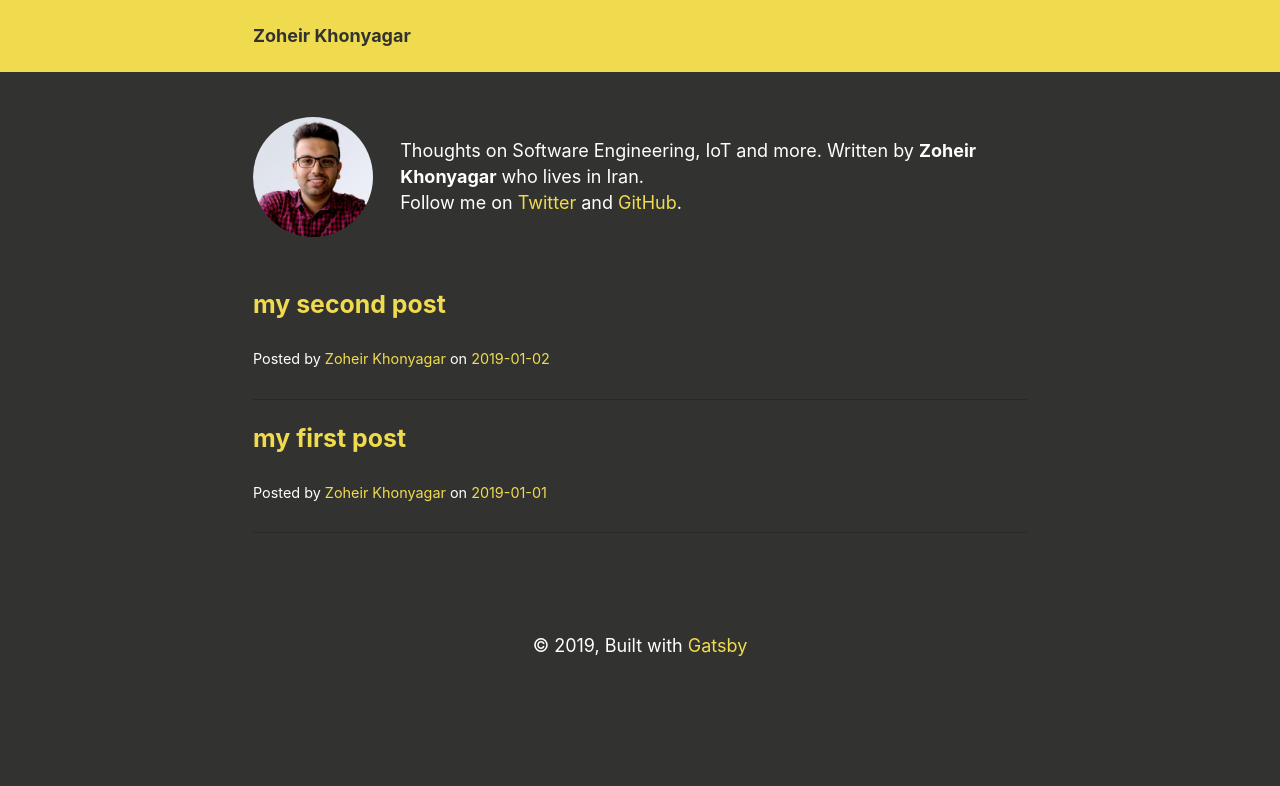
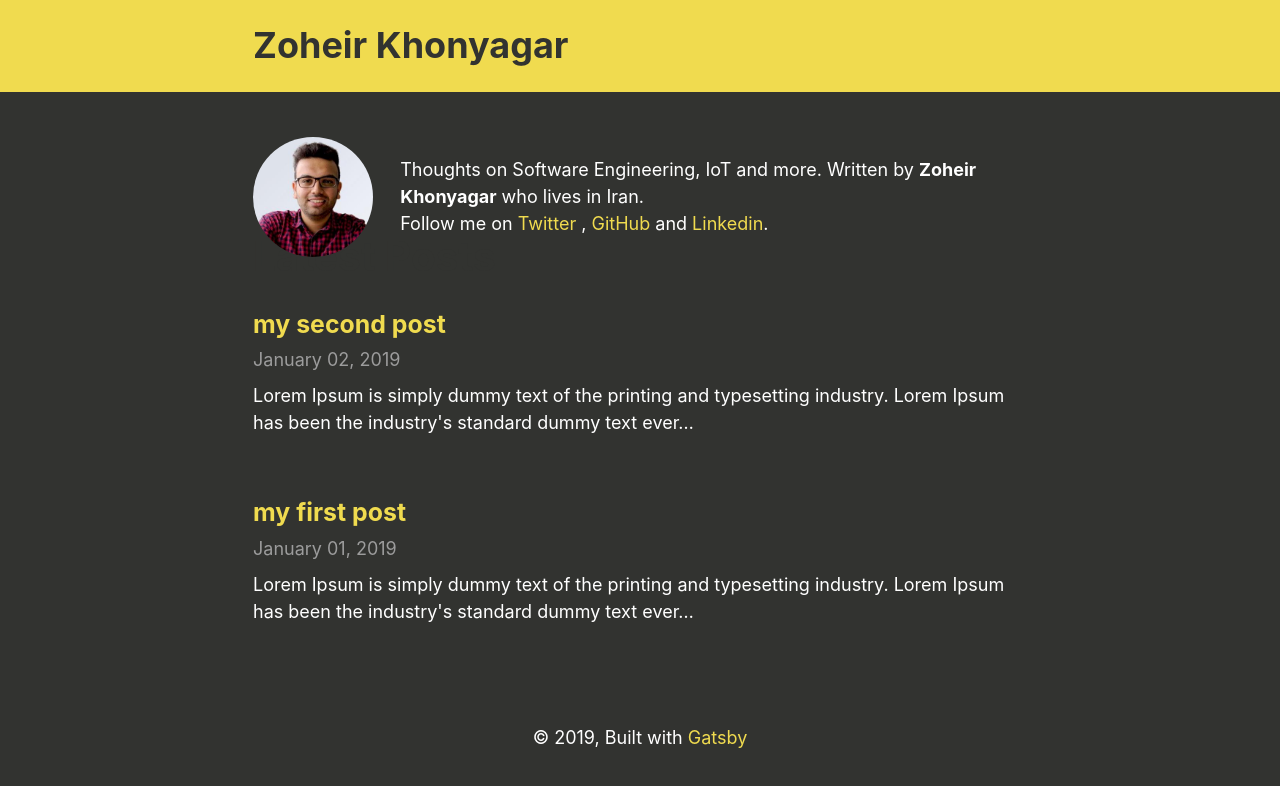
Before and after one commit to zoheirkhonyagar/zoheirkhonyagar.github.io-develop, a Gatsby site: page / in a window 1280 px wide. Built offline with nearby package versions, Linux system fonts and the light colour scheme; Gatsby itself is replaced by a stand-in of ours.

Commit message:
change title size

```diff
--- a/src/components/header.js
+++ b/src/components/header.js
@@ -6,11 +6,9 @@ import React from 'react'
 const Header = ({ siteTitle }) => (
   <header className="header-container">
     <div className="container">
-      <nav>
-        <h1 style={{}}>
-          <Link to="/">{siteTitle}</Link>
-        </h1>
-      </nav>
+      <h1 style={{}}>
+        <Link to="/">{siteTitle}</Link>
+      </h1>
     </div>
   </header>
 )
--- a/src/components/layout.css
+++ b/src/components/layout.css
@@ -672,18 +672,18 @@ header nav {
   align-items: center;
 }
 
-header nav h1 {
+header h1 {
   font-size: 1.5rem;
   flex: 1;
-  font-size: 1rem;
+  font-size: 2rem;
   margin: 0;
 }
 
-header nav h1 a {
+header h1 a {
   color: #323330;
 }
 
-header nav h1 a:hover {
+header h1 a:hover {
   text-decoration: underline;
 }
 
@@ -730,3 +730,27 @@ footer {
   width: 120px;
   width: 25%;
 }
+
+.date {
+  color: #9c9c9c;
+  margin-bottom: 0.5rem;
+}
+
+.article-title {
+  margin-bottom: 0.5rem;
+}
+
+.article-block {
+  margin-bottom: 3.5rem;
+}
+
+.body {
+  color: #fff;
+  font-family: -apple-system, BlinkMacSystemFont, Segoe UI, Roboto, Oxygen,
+    Ubuntu, Cantarell, Fira Sans, Droid Sans, Helvetica Neue, sans-serif;
+  line-height: 1.5rem;
+}
+
+.introduce {
+  line-height: 1.5rem;
+}
--- a/src/pages/index.js
+++ b/src/pages/index.js
@@ -32,29 +32,26 @@ const IndexPage = ({ data }) => (
           Follow me on <a href="https://twitter.com/zoheirkhonyagar">
             Twitter
           </a>{' '}
-          and <a href="https://github.com/zoheirkhonyagar">GitHub</a>.
+          , <a href="https://github.com/zoheirkhonyagar">GitHub</a> and{' '}
+          <a href="https://www.linkedin.com/in/zoheirkhonyagar/">Linkedin</a>.
         </p>
       </div>
     </div>
     <span className="yellow-bgcolor dark-color"></span>
     <h1 className="page-title yellow-bgcolor dark-color">Latest Posts</h1>
     {data.allMarkdownRemark.edges.map(post => (
-      <div key={post.node.id}>
-        <h3>
+      <article className="article-block" key={post.node.id}>
+        <h3 className="article-title">
           <Link to={post.node.frontmatter.path}>
             {post.node.frontmatter.title}
           </Link>
-          {post.node.frontmatter.image}
         </h3>
-        <small>
-          Posted by{' '}
-          <span className="yellow-color">{post.node.frontmatter.author}</span>{' '}
-          on <span className="yellow-color">{post.node.frontmatter.date} </span>
-        </small>
-        <br />
-        <br />
-        <hr />
-      </div>
+        <p className="date">{post.node.frontmatter.date}</p>
+        <div
+          className="body"
+          dangerouslySetInnerHTML={{ __html: post.html || post.node.excerpt }}
+        />
+      </article>
     ))}
   </Layout>
 )
@@ -66,11 +63,12 @@ export const pageQuery = graphql`
     allMarkdownRemark(sort: { order: DESC, fields: [frontmatter___date] }) {
       edges {
         node {
+          excerpt
           id
           frontmatter {
             path
             title
-            date
+            date(formatString: "MMMM DD, YYYY")
             author
           }
         }
```
Also changed, not shown: src/templates/blog-post.js (+8 -10 lines).
